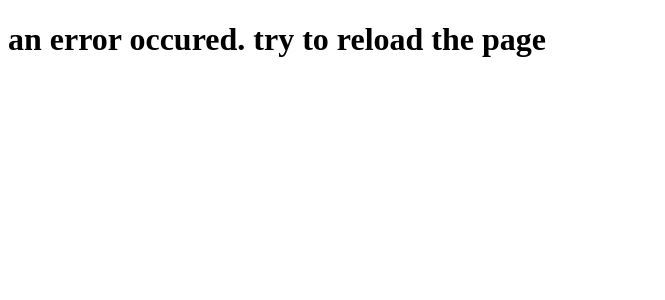
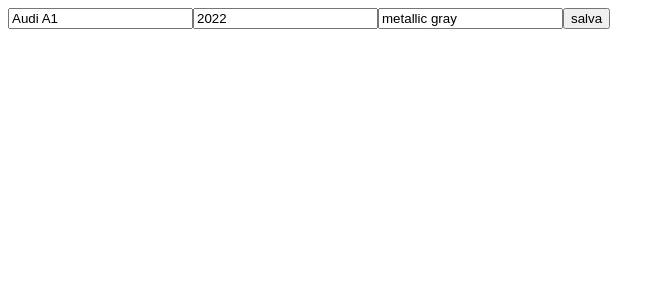
Before and after one commit to Folvin/react-exercises, a React (Create React App) app: page / in a window 1280 px wide. Shown: the top 300 px of the page, without its empty margins (0-665 px from the left). Built offline with nearby package versions, Linux system fonts and the light colour scheme; no server answers.

Commit message:
useref-02 (completato credo)

```diff
--- a/src/App.js
+++ b/src/App.js
@@ -1,9 +1,15 @@
-import {GithubUser} from "./GithubUser";
+import {CarDetails} from "./CarDetails";
 
 export function App() {
     return (
         <div>
-            <GithubUser username="folvin" />
+            <CarDetails
+                initialData={{
+                    model: "Audi A1",
+                    year: 2022,
+                    color: "metallic gray",
+                }}
+            />
         </div>
     );
 }
--- /dev/null
+++ b/src/CarDetails.js
@@ -0,0 +1,54 @@
+import {useEffect, useRef, useState} from "react";
+
+export function CarDetails({initialData}) {
+    const [cars, setCars] = useState([]);
+
+    function formHandler(e) {
+        e.preventDefault();
+        const inputCurrentData = {
+            model: modelRef.current.value,
+            year: yearRef.current.value,
+            color: colorRef.current.value,
+        };
+        setCars((cars) => [...cars, inputCurrentData]);
+        formReset()
+    }
+
+    function formReset() {
+        modelRef.current.value = initialData.model;
+        yearRef.current.value = initialData.year;
+        colorRef.current.value = initialData.color;
+    }
+
+    useEffect(() => {
+        formReset()
+    }, [initialData]);
+
+    const modelRef = useRef();
+    const yearRef = useRef();
+    const colorRef = useRef();
+
+    return (
+        <form onSubmit={formHandler}>
+            <input
+                ref={modelRef}
+                name="model"
+                type="text"
+                defaultValue={initialData.model}
+            />
+            <input
+                ref={yearRef}
+                name="year"
+                type="number"
+                defaultValue={initialData.year}
+            />
+            <input
+                ref={colorRef}
+                name="color"
+                type="text"
+                defaultValue={initialData.color}
+            />
+            <button type="submit">salva</button>
+        </form>
+    );
+}
--- a/src/GithubUser.js
+++ /dev/null
@@ -1,12 +0,0 @@
-import {useGithubUser} from "./useGithubUser";
-
-export function GithubUser({username}) {
-    const {githubData, loading, error} = useGithubUser(username);
-    return (
-        <div>
-            {githubData && <h1>{githubData.id}</h1>}
-            {loading && <h1>loading...</h1>}
-            {error && <h1>an error occured. try to reload the page</h1>}
-        </div>
-    );
-}
--- a/src/useGithubUser.js
+++ /dev/null
@@ -1,40 +0,0 @@
-import {useState, useEffect} from "react";
-
-export function useGithubUser(username) {
-    const [githubData, setGithubData] = useState();
-    const [loading, setLoading] = useState(false);
-    const [error, setError] = useState(false);
-
-    async function fetchGithubUser(username) {
-        try {
-            setLoading(true);
-            const response = await fetch(
-                `https://api.github.com/users/${username}`
-            );
-            if (!response.ok) {
-                throw new Error("response is not ok");
-            }
-            const json = await response.json();
-
-            setError(false);
-            setGithubData(() => {
-                return json;
-            });
-        } catch (e) {
-            setError(true);
-            console.log(e.message);
-        } finally {
-            setLoading(false);
-        }
-    }
-
-    useEffect(() => {
-        fetchGithubUser(username);
-    }, [username]);
-
-    return {
-        githubData: githubData,
-        loading: loading,
-        error: error,
-    };
-}
```
